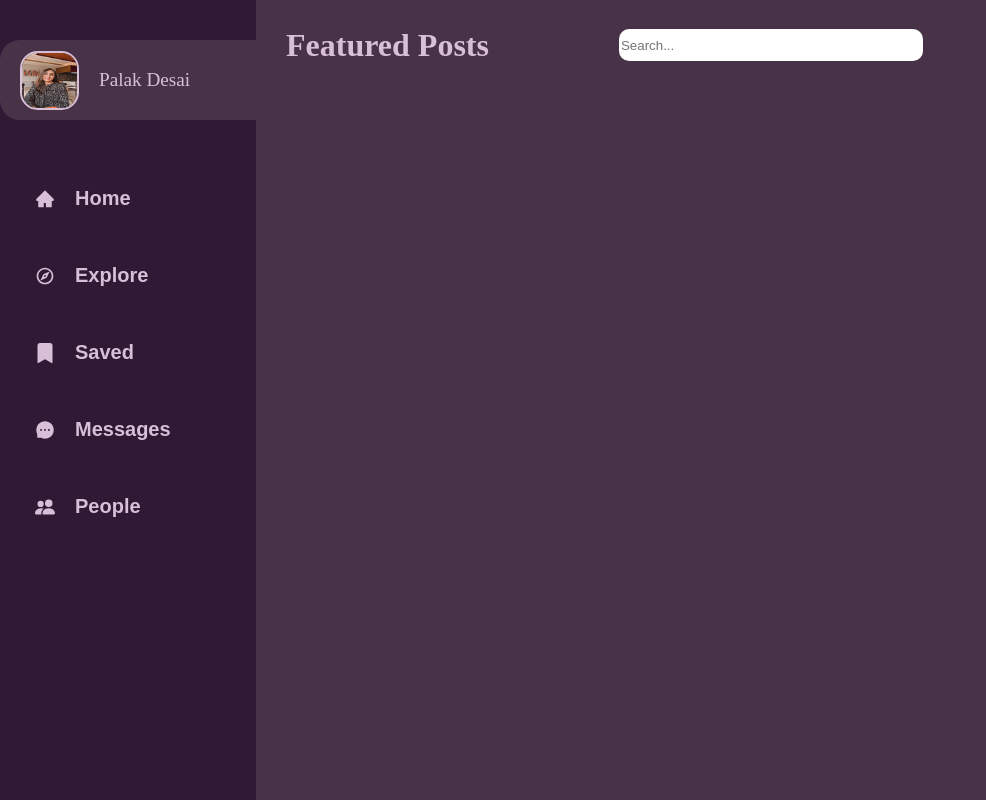
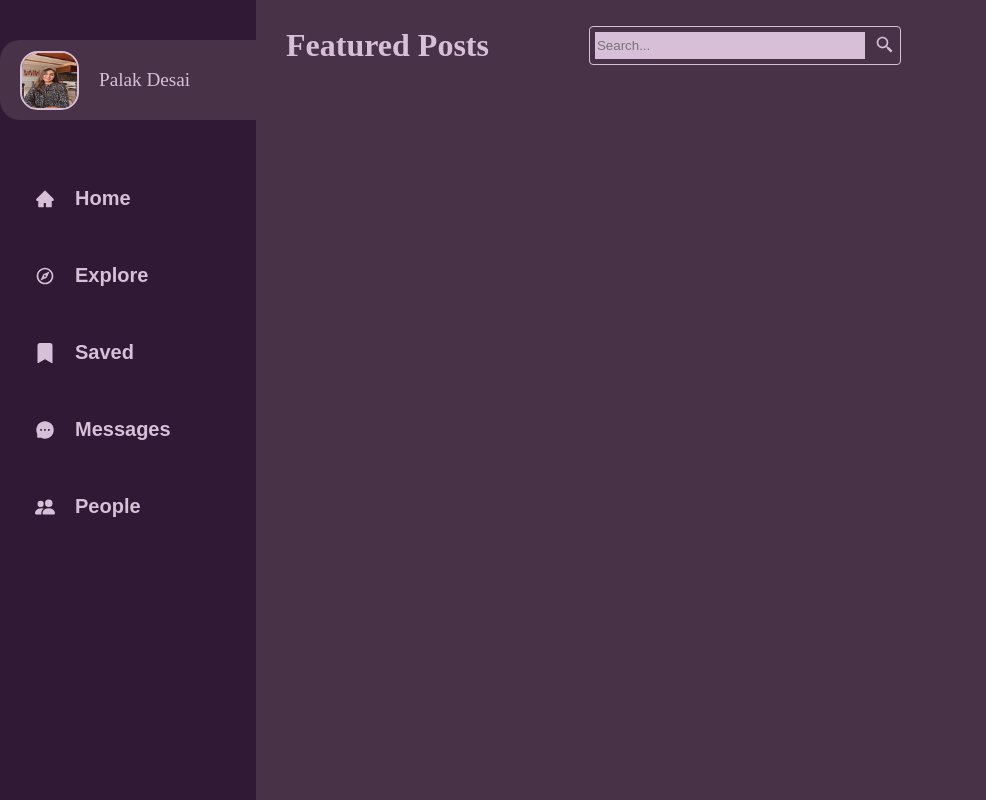
Before and after one commit to palakdesai4501/DigiCafe, a React (Vite) app: page / in a window 1280 px wide. Shown: the whole page, without its empty margins (0-986 px from the left). Built offline with nearby package versions, Linux system fonts and the light colour scheme.

Commit message:
Feature: Made changes to search-bar

```diff
--- a/src/App.scss
+++ b/src/App.scss
@@ -2,6 +2,7 @@ $purple: #483248;
 $dark_purple: #301934;
 $light_purple: #d8bfd8;
 $white: #ffffff;
+$black: #000000;
 
 body {
   margin: 0%;
@@ -109,11 +110,27 @@ body {
 
 }
 
-.search-bar {
-  border: none;
-  outline: none;
-  width: 300px;
-  height: 30px;
-  margin-left: 130px;
-  border-radius: 10px;
+.search-container{
+  display: flex;
+  align-items: center;
+  width: 300px; /* Set the width as needed */
+  border: 1px solid $light_purple;
+  border-radius: 4px;
+  padding: 5px;
+  margin-left: 100px;
+
+  input{
+    border: none;
+    outline: none;
+    flex-grow: 1;
+    height: 25px;
+    background-color: $light_purple;
+    color: $black;
+  }
 }
+
+.search-icon{
+    margin-left: 10px;
+    color: $light_purple;
+    font-size: 20px;
+}
--- a/src/components/Title.jsx
+++ b/src/components/Title.jsx
@@ -1,11 +1,15 @@
 import React from "react";
+import { BiSearchAlt2 } from "react-icons/bi";
 
 const Title = ({ title }) => {
   return (
     <div className="title-container">
       <h1>{title}</h1>
-      <div>
-        <input type="text" className="search-bar" placeholder="Search..." />
+      <div className="search-container">
+        <input type="text"  placeholder="Search..." />
+
+          <BiSearchAlt2  className="search-icon"/>
+
       </div>
     </div>
   );
```
